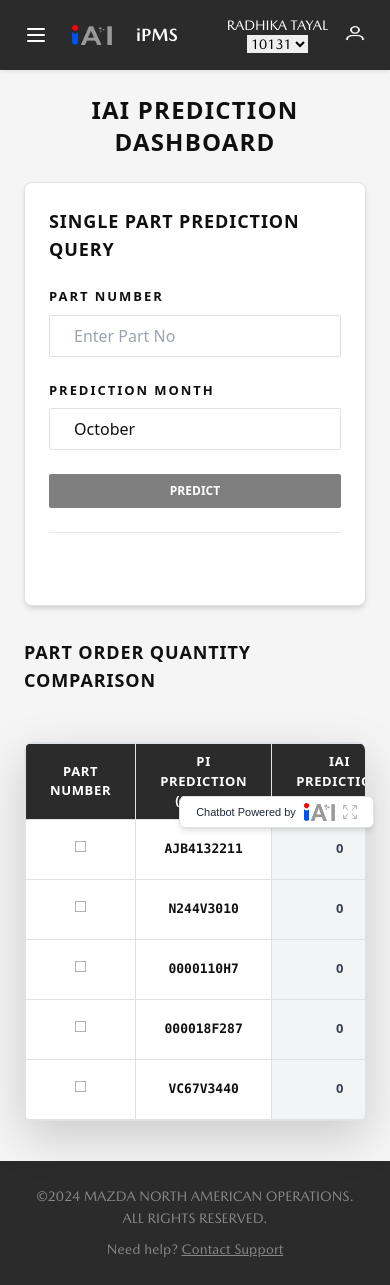
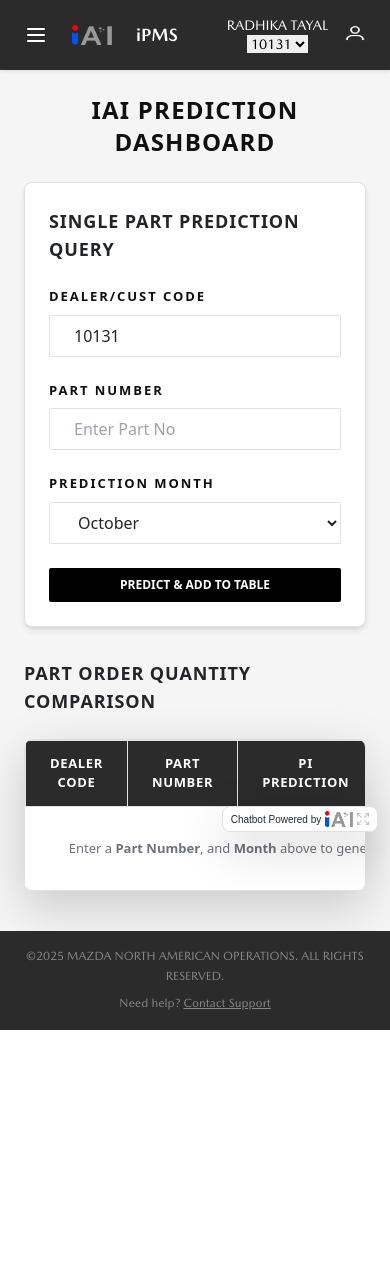
Before and after one commit to RadhikaTa/iPMS, a React (Vite) app in the folder frontend/: page /part-numbers-quantity-prediction in a window 390 px wide. After the commit the page ends 1030 px from the top, so only its background shows below. Built offline with nearby package versions, Linux system fonts and the light colour scheme; a web font is replaced by a local one.

Commit message:
Ai prediction page added

```diff
--- a/frontend/src/components/ChatbotFooter.jsx
+++ b/frontend/src/components/ChatbotFooter.jsx
@@ -1,13 +1,43 @@
 import React from 'react';
+// Assuming these paths are correct
 import AiLogo from '../assets/iAI.png';
 import Expand from '../assets/Expand.svg';
 
 const ChatbotFooter = () => {
   return (
-    <div className="fixed bottom-4 right-4 z-50 flex items-center px-3 py-[6px] bg-white border border-gray-300 rounded-md shadow-md text-[11px] font-medium font-mazda">
-      <span className="mr-2 text-gray-800 whitespace-nowrap">Chatbot Powered by</span>
-      <img src={AiLogo} alt="iAi" className="h-[18px] mr-2" />
-      <img src={Expand} alt="Expand" className="h-[14px] opacity-70" />
+    // 1. Base (Mobile) Styles: Smaller padding, smaller text.
+    // 2. sm: (Tablet/Desktop) Styles: Increased size for desktop.
+    <div className="
+        fixed bottom-3 right-3 z-50
+        flex items-center
+        px-2 py-1 sm:px-3 sm:py-[6px]
+        bg-white border border-gray-300 rounded-lg shadow-lg
+        text-[10px] sm:text-[11px]
+        font-medium font-mazda
+    ">
+
+      {/* Text: Adjusts whitespace to prevent wrapping on tiny screens */}
+      <span className="
+          mr-1 sm:mr-2
+          text-gray-800
+          whitespace-nowrap
+      ">
+        Chatbot Powered by
+      </span>
+
+      {/* Ai Logo: Adjusts height */}
+      <img
+        src={AiLogo}
+        alt="iAi"
+        className="h-4 sm:h-[18px] mr-1 sm:mr-2"
+      />
+
+      {/* Expand Icon: Adjusts height */}
+      <img
+        src={Expand}
+        alt="Expand"
+        className="h-3 sm:h-[14px] opacity-70"
+      />
     </div>
   );
 };
--- a/frontend/src/components/Footer.jsx
+++ b/frontend/src/components/Footer.jsx
@@ -2,10 +2,27 @@
 
 const Footer = () => {
   return (
-    <footer className="w-full bg-[#2B2B2B] text-[#888888] text-[13px] font-mazda px-4 py-4">
-      <div className="flex flex-col md:flex-row items-center justify-center gap-2 md:gap-4 text-center text-sm leading-relaxed">
-        <span>©2024 MAZDA NORTH AMERICAN OPERATIONS. ALL RIGHTS RESERVED.</span>
+    // 1. Footer Container:
+    // - Use slightly more padding (py-3) on mobile, then return to py-4 on md screens.
+    // - Use text-xs (12px) on mobile and text-sm (14px) on desktop for better hierarchy.
+    <footer className="w-full bg-[#2B2B2B] text-[#888888] text-xs md:text-sm font-mazda px-4 py-3 md:py-4">
+
+      {/* 2. Content Container:
+          - flex-col (default) for stacking on mobile.
+          - md:flex-row for side-by-side layout on larger screens.
+          - justify-center and items-center ensure perfect alignment.
+      */}
+      <div className="flex flex-col md:flex-row items-center justify-center gap-2 md:gap-4 text-center leading-relaxed">
+
+        {/* Copyright Text */}
+        <span>
+          &copy;{new Date().getFullYear()} MAZDA NORTH AMERICAN OPERATIONS. ALL RIGHTS RESERVED.
+        </span>
+
+        {/* Separator: Still hidden on small screens, shown on md and up */}
         <span className="hidden md:inline-block">|</span>
+
+        {/* Help Link */}
         <span>
           Need help?{' '}
           <a
--- a/frontend/src/components/PartNumbersQuantityPrediction.jsx
+++ b/frontend/src/components/PartNumbersQuantityPrediction.jsx
@@ -1,86 +1,98 @@
-import React, { useState } from 'react';
-import axios from 'axios';
+import React, { useState } from "react";
+import axios from "axios";
 
-// --- Icon SVGs (Replacing Image Imports) ---
-// Note: In a real app, these would be separate files or imported from an icon library.
-// For this single-file solution, we use inline SVGs.
+/* ----------------- ICONS ----------------- */
 
-// Tip Icon (e.g., Warning/Suggestion)
 const TipIcon = ({ className = "w-4 h-4 text-orange-500" }) => (
-  <svg className={className} fill="none" stroke="currentColor" viewBox="0 0 24 24" xmlns="http://www.w3.org/2000/svg">
-    <path strokeLinecap="round" strokeLinejoin="round" strokeWidth="2" d="M12 9v2m0 4h.01m-6.938 4h13.856c1.54 0 2.502-1.667 1.732-3L13.732 4c-.77-1.333-2.694-1.333-3.464 0L3.3 16c-.77 1.333.192 3 1.732 3z"/>
+  <svg
+    className={className}
+    fill="none"
+    stroke="currentColor"
+    viewBox="0 0 24 24"
+    xmlns="http://www.w3.org/2000/svg"
+  >
+    <path
+      strokeLinecap="round"
+      strokeLinejoin="round"
+      strokeWidth="2"
+      d="M12 9v2m0 4h.01m-6.938 4h13.856c1.54 0 2.502-1.667 1.732-3L13.732 4c-.77-1.333-2.694-1.333-3.464 0L3.3 16c-.77 1.333.192 3 1.732 3z"
+    />
   </svg>
 );
 
-// Idle Icon (e.g., No recent activity/Low demand)
 const IdleIcon = ({ className = "w-4 h-4 text-gray-500" }) => (
-  <svg className={className} fill="none" stroke="currentColor" viewBox="0 0 24 24" xmlns="http://www.w3.org/2000/svg">
-    <path strokeLinecap="round" strokeLinejoin="round" strokeWidth="2" d="M10 14l2-2m0 0l2-2m-2 2l-2-2m2 2l2 2m7-2a9 9 0 11-18 0 9 9 0 0118 0z"/>
+  <svg
+    className={className}
+    fill="none"
+    stroke="currentColor"
+    viewBox="0 0 24 24"
+    xmlns="http://www.w3.org/2000/svg"
+  >
+    <path
+      strokeLinecap="round"
+      strokeLinejoin="round"
+      strokeWidth="2"
+      d="M10 14l2-2m0 0l2-2m-2 2l-2-2m2 2l2 2m7-2a9 9 0 11-18 0 9 9 0 0118 0z"
+    />
   </svg>
 );
 
-// Pre-Idle Icon (e.g., Demand softening)
 const PreIdleIcon = ({ className = "w-4 h-4 text-yellow-500" }) => (
-  <svg className={className} fill="none" stroke="currentColor" viewBox="0 0 24 24" xmlns="http://www.w3.org/2000/svg">
-    <path strokeLinecap="round" strokeLinejoin="round" strokeWidth="2" d="M13 10V3L4 14h7v7l9-11h-7z"/>
+  <svg
+    className={className}
+    fill="none"
+    stroke="currentColor"
+    viewBox="0 0 24 24"
+    xmlns="http://www.w3.org/2000/svg"
+  >
+    <path
+      strokeLinecap="round"
+      strokeLinejoin="round"
+      strokeWidth="2"
+      d="M13 10V3L4 14h7v7l9-11h-7z"
+    />
   </svg>
 );
 
+/* ----------------- MONTHS ----------------- */
 
-// Array for all months for the filter
 const allMonths = [
-  "January", "February", "March", "April", "May", "June",
-  "July", "August", "September", "October", "November", "December"
+  "January",
+  "February",
+  "March",
+  "April",
+  "May",
+  "June",
+  "July",
+  "August",
+  "September",
+  "October",
+  "November",
+  "December",
 ];
 
-// Initial data structure for the Comparison Table
-const initialOrderData = [
-  { line: "0001", partNumber: "AJB4132211", finalOrderQty: 4, description: "GSKT, SURGE TANK, GRILL", remark: "", piPrediction: 0, iaiPrediction: null, iaiTips: "Tip", isLoading: false },
-  { line: "0002", partNumber: "N244V3010", finalOrderQty: 2, description: "BLACK FILM 4 RR BMPR", remark: "", piPrediction: 0, iaiPrediction: null, iaiTips: "Idle", isLoading: false },
-  { line: "0003", partNumber: "0000110H7", finalOrderQty: 1, description: "BULB,LOW BEAM", remark: "", piPrediction: 0, iaiPrediction: null, iaiTips: null, isLoading: false },
-  { line: "0004", partNumber: "000018F287", finalOrderQty: 4, description: "SPARK PLUG", remark: "", piPrediction: 0, iaiPrediction: null, iaiTips: "PreIdle", isLoading: false },
-  { line: "0005", partNumber: "VC67V3440", finalOrderQty: 7, description: "Splash Guards, Front & Rear", remark: "", piPrediction: 0, iaiPrediction: null, iaiTips: null, isLoading: false },
-];
+/* ----------------- COMPONENT ----------------- */
 
-export default function PartOrderPredictionTable() {
-  // Global Filters/Order Info
-  const [dealerCode, setDealerCode] = useState('DLR-101');
-  const [selectedMonth, setSelectedMonth] = useState('October'); // Default for single prediction
-  const [orderNumber, setOrderNumber] = useState('PO-2024-001');
+export default function PartNumbersQuantityPrediction() {
+  // ✔️ Dealer code auto-loads from LocalStorage
+  const [dealerCode, setDealerCode] = useState(
+    localStorage.getItem("dealerCode") || "10131"
+  );
 
-  // Comparison Table State
-  const [orderData, setOrderData] = useState(initialOrderData);
-  const [bulkLoading, setBulkLoading] = useState(false);
-  const [bulkError, setBulkError] = useState('');
+  const [selectedMonth, setSelectedMonth] = useState("October");
+  const [orderData, setOrderData] = useState([]);
 
-  // Single Prediction State
-  const [singlePartNumber, setSinglePartNumber] = useState('');
-  const [singlePrediction, setSinglePrediction] = useState(null);
+  const [singlePartNumber, setSinglePartNumber] = useState("");
   const [singleLoading, setSingleLoading] = useState(false);
-  const [singleError, setSingleError] = useState('');
+  const [singleError, setSingleError] = useState("");
 
-  // Helper function to render the correct SVG icon
-  const renderIAITips = (tip) => {
-    switch (tip) {
-      case 'Tip': return <TipIcon className="w-4 h-4 mx-auto text-green-600" />;
-      case 'Idle': return <IdleIcon className="w-4 h-4 mx-auto text-gray-500" />;
-      case 'PreIdle': return <PreIdleIcon className="w-4 h-4 mx-auto text-yellow-600" />;
-      default: return "-";
-    }
-  };
+  const [bulkError, setBulkError] = useState("");
 
-  // State update helpers
-  const updateRowState = (index, updates) => {
-    setOrderData(prevData =>
-      prevData.map((item, i) => (i === index ? { ...item, ...updates } : item))
+  const updateItemByKey = (key, updates) => {
+    setOrderData((prev) =>
+      prev.map((item) => (item.key === key ? { ...item, ...updates } : item))
     );
   };
-
-  const handleChange = (index, key, value) => {
-    updateRowState(index, { [key]: value });
-  };
-
-  // --- Prediction Logic with Exponential Backoff ---
 
   const fetchWithBackoff = async (url, payload, retries = 3, delay = 1000) => {
     for (let i = 0; i < retries; i++) {
@@ -89,219 +101,277 @@
         return res.data.predicted_quantity;
       } catch (error) {
         if (i < retries - 1) {
-          await new Promise(resolve => setTimeout(resolve, delay * Math.pow(2, i)));
+          await new Promise((r) => setTimeout(r, delay * Math.pow(2, i)));
         } else {
-          throw error; // Throw error on last retry
+          throw error;
         }
       }
     }
   };
 
-  // --- 1. Single Part Prediction Handler (Requested in first row) ---
+  /* ----------------- SINGLE PREDICTION ----------------- */
   const handleSinglePredict = async (e) => {
     e.preventDefault();
-    if (!dealerCode || !selectedMonth || !singlePartNumber) {
-      setSingleError("Please ensure Dealer Code, Month, and Part Number are filled.");
+
+    const dealer = dealerCode.trim();
+    const part = singlePartNumber.trim();
+    const month = selectedMonth.trim();
+
+    if (!dealer || !part || !month) {
+      setSingleError("Please enter   Part Number, and Month.");
       return;
     }
 
+    // ✔️ Save dealer code to LocalStorage whenever used
+    localStorage.setItem("dealerCode", dealer);
+
+    setSingleError("");
     setSingleLoading(true);
-    setSingleError('');
-    setSinglePrediction(null);
-    const predictionEndpoint = 'http://127.0.0.1:8000/predict';
 
-    const payload = {
-      dealer_code: dealerCode.trim(),
-      part_number: singlePartNumber.trim(),
-      month: selectedMonth.trim(),
+    const uniqueKey = Date.now();
+
+    const loadingItem = {
+      key: uniqueKey,
+      partNumber: part,
+      dealer_code: dealer,
+      piPrediction: "-",
+      iaiPrediction: "Loading...",
+      isLoading: true,
     };
 
+    setOrderData((prev) => [...prev, loadingItem]);
+
+    let piQty = "-";
+    let iaiQty = "Error";
+
     try {
-      const predictedQuantity = await fetchWithBackoff(predictionEndpoint, payload);
-      setSinglePrediction(Math.max(0, Math.round(predictedQuantity))); // Non-negative, integer
+      /* --- PI Prediction (DB) --- */
+      const dbURL = `http://127.0.0.1:8000/api/stock-details?cust_number=${dealer}&item_no=${part}`;
+
+      let dbData = [];
+
+      try {
+        const dbRes = await axios.get(dbURL);
+        dbData = dbRes.data;
+      } catch (err) {
+        console.warn("DB fetch failed:", err.message);
+      }
+
+      if (dbData.length > 0) {
+        piQty = dbData[0].piPrediction || "-";
+      } else {
+        setSingleError(
+          (prev) => (prev ? prev + " | " : "") + `No PI data found for ${part}.`
+        );
+      }
+
+      updateItemByKey(uniqueKey, { piPrediction: piQty });
+
+      /* --- ML Prediction --- */
+      const payload = {
+        dealer_code: dealer,
+        part_number: part,
+        month: month,
+      };
+
+      const mlQty = await fetchWithBackoff(
+        "http://127.0.0.1:8000/predict",
+        payload
+      );
+
+      iaiQty = Math.max(0, Math.round(mlQty));
+
+      updateItemByKey(uniqueKey, {
+        piPrediction: piQty,
+        iaiPrediction: iaiQty,
+        isLoading: false,
+      });
     } catch (error) {
-      console.error(`Single Prediction failed:`, error);
-      setSingleError("Prediction failed. Check API server status.");
+      console.error("Single prediction failed:", error);
+
+      updateItemByKey(uniqueKey, {
+        iaiPrediction: "FAIL",
+        isLoading: false,
+      });
+
+      setSingleError("Prediction failed. Check API server.");
     } finally {
       setSingleLoading(false);
     }
   };
 
-
-  // --- 2. Bulk Prediction Handler (For the Comparison Table) ---
-  const handleBulkPredict = async () => {
-    if (!dealerCode || !selectedMonth) {
-      setBulkError("Please enter a Dealer Code and select a Month before predicting.");
-      return;
-    }
-
-    setBulkLoading(true);
-    setBulkError('');
-    const predictionEndpoint = 'http://127.0.0.1:8000/predict';
-    let hasError = false;
-
-    // Sequential promise execution for robustness against mock API limits
-    for (let index = 0; index < orderData.length; index++) {
-      const item = orderData[index];
-
-      updateRowState(index, { isLoading: true });
-
-      const payload = {
-        dealer_code: dealerCode.trim(),
-        part_number: item.partNumber.trim(),
-        month: selectedMonth.trim(),
+  /* ----------------- BULK PLACEHOLDER ----------------- */
+  const handleBulkPredict = () => {
+    setBulkError("Bulk prediction is not implemented yet.");
   };
 
-      try {
-        const predictedQuantity = await fetchWithBackoff(predictionEndpoint, payload);
+  const headerStyle =
+    "px-4 py-2 font-bold border border-[#E0E0E0] h-[66px] text-white bg-[#2B2B2B] text-center uppercase tracking-wider";
 
-        updateRowState(index, {
-          iaiPrediction: Math.max(0, Math.round(predictedQuantity)),
-          isLoading: false
-        });
-      } catch (error) {
-        console.error(`Prediction failed for ${item.partNumber}:`, error);
-        hasError = true;
-        updateRowState(index, {
-          iaiPrediction: 'Error',
-          isLoading: false
-        });
-      }
-    }
-
-    setBulkLoading(false);
-    if (hasError) {
-      setBulkError("One or more part predictions failed. Check individual row results.");
-    }
-  };
-
-  const headerStyle = "px-4 py-2 text-left font-bold border border-[#E0E0E0] h-[66px] text-white bg-[#2B2B2B] text-center tracking-wider";
+  /* ----------------- JSX ----------------- */
 
   return (
-    <div className="w-full px-4 sm:px-6 pt-6 pb-10 font-sans bg-[#F5F5F5] min-h-screen relative">
-
+    <div className="w-full px-4 sm:px-6 pt-6 pb-10 bg-[#F5F5F5] min-h-screen">
       <h1 className="text-2xl font-bold text-[#101010] mb-6 uppercase tracking-wider text-center">
         iAI Prediction Dashboard
       </h1>
 
-
-
-      {/* --- 1. SINGLE PART PREDICTION FORM (part no prediction month predict) --- */}
+      {/* ----------------- FORM ----------------- */}
       <div className="bg-white p-6 rounded-lg shadow-md mb-6 border border-[#D9D9D9]">
-          <h2 className="text-lg font-bold text-[#101010] mb-4 uppercase tracking-wider">
+        <h2 className="text-lg font-bold mb-4 uppercase tracking-wider">
           Single Part Prediction Query
         </h2>
+
         <form onSubmit={handleSinglePredict}>
           <div className="grid grid-cols-1 md:grid-cols-4 gap-4 items-end">
-                  {/* Part Number */}
             <div>
-                      <label className="block text-[#101010] font-bold text-[13px] tracking-[1.95px] mb-2 uppercase">Part Number</label>
+              <label className="block text-[#101010] font-bold text-[13px] tracking-[1.95px] mb-2 uppercase">
+                Dealer/Cust Code
+              </label>
+
+              <input
+                type="text"
+                value={dealerCode}
+                onChange={(e) => {
+                  setDealerCode(e.target.value);
+                  localStorage.setItem("dealerCode", e.target.value);
+                }}
+                placeholder="Dealer Code (ex: 10131)"
+                className="border border-[#CCCCCC] px-4 py-2 w-full focus:border-black rounded-sm"
+                required
+              />
+            </div>
+
+            <div>
+              <label className="block text-[#101010] font-bold text-[13px] tracking-[1.95px] mb-2 uppercase">
+                Part Number
+              </label>
               <input
                 type="text"
                 value={singlePartNumber}
                 onChange={(e) => setSinglePartNumber(e.target.value)}
                 placeholder="Enter Part No"
-                          className="border border-[#CCCCCC] text-[#101010] px-4 py-2 w-full outline-none focus:border-black rounded-sm"
+                className="border border-[#CCCCCC] px-4 py-2 w-full focus:border-black rounded-sm"
                 required
               />
             </div>
 
-                  {/* Prediction Month */}
             <div>
-                      <label className="block text-[#101010] font-bold text-[13px] tracking-[1.95px] mb-2 uppercase">Prediction Month</label>
+              <label className="block text-[#101010] font-bold text-[13px] tracking-[1.95px] mb-2 uppercase">
+                Prediction Month
+              </label>
               <select
                 value={selectedMonth}
                 onChange={(e) => setSelectedMonth(e.target.value)}
-                          className="border border-[#CCCCCC] text-[#101010] px-4 py-2 w-full outline-none focus:border-black appearance-none bg-white rounded-sm"
+                className="border border-[#CCCCCC] px-4 py-2 w-full bg-white rounded-sm"
                 required
               >
                 <option value="">Select Month</option>
                 {allMonths.map((m) => (
-                              <option key={m} value={m}>{m}</option>
+                  <option key={m}>{m}</option>
                 ))}
               </select>
             </div>
 
-                  {/* Predict Button */}
-                  <div className="md:col-span-1">
             <button
               type="submit"
-                          className="bg-black text-white font-bold text-[12px] px-6 py-2 uppercase hover:bg-gray-800 transition-colors w-full rounded-sm disabled:opacity-50"
-                          disabled={singleLoading || !dealerCode || !selectedMonth || !singlePartNumber}
+              disabled={singleLoading}
+              className="bg-black text-white font-bold text-[12px] px-6 py-2 uppercase hover:bg-green-800 transition-colors rounded-sm w-full"
             >
-                          {singleLoading ? 'PREDICTING...' : 'PREDICT'}
+              {singleLoading ? "Predicting..." : "Predict & Add to Table"}
             </button>
-                  </div>
           </div>
         </form>
 
-          {/* Single Prediction Result Display */}
-          <div className="mt-6 p-4 border-t border-gray-200">
-              {singlePrediction !== null && (
-                  <p className="text-lg font-semibold text-gray-700">
-                      Predicted Quantity for <span className="text-black font-extrabold">{singlePartNumber}</span>:
-                      <span className="text-red-600 ml-2 text-2xl">{singlePrediction}</span>
+        {singleError && (
+          <p className="text-sm font-medium text-red-600 mt-3">
+            ⚠️ {singleError}
           </p>
         )}
-              {singleError && (
-                  <p className="text-sm font-medium text-red-600 mt-2">Error: {singleError}</p>
-              )}
-          </div>
       </div>
 
-      {/* --- 2. COMPARISON TABLE SECTION --- */}
-      <h2 className="text-lg font-bold text-[#101010] mb-4 uppercase tracking-wider mt-8">
+      {/* ----------------- TABLE ----------------- */}
+
+      <h2 className="text-lg font-bold mt-8 mb-4 uppercase tracking-wider">
         Part Order Quantity Comparison
       </h2>
 
-      {/* BULK PREDICTION ACTION BUTTON */}
-      <div className="mb-4 flex justify-between items-center">
-          <div className='flex gap-4'>
-
-          </div>
-
-      </div>
-
-      {/* BULK ERROR MESSAGE */}
       {bulkError && (
-          <div className="mb-4 p-3 bg-red-100 border border-red-400 text-red-700 text-sm font-medium rounded-lg">
+        <div className="mb-4 p-3 bg-red-100 border border-red-400 text-red-700 rounded-lg text-sm">
           {bulkError}
         </div>
       )}
 
-      {/* COMPARISON TABLE */}
       <div className="overflow-x-auto bg-white border border-[#D9D9D9] rounded-lg shadow-lg">
-        <table className="min-w-full w-full border-collapse">
+        <table className="w-full border-collapse">
           <thead>
-            <tr className="text-[13px] h-[66px] uppercase tracking-wider">
+            <tr className="text-[13px] h-[66px] uppercase">
+              <th className={headerStyle}>Dealer Code</th>
               <th className={headerStyle}>Part Number</th>
-              <th className={headerStyle}>PI Prediction (Static)</th>
-              <th className={headerStyle}>iAI Prediction (ML)</th>
-
+              <th className={headerStyle}>PI Prediction</th>
+              <th className={headerStyle}>iAI Prediction</th>
             </tr>
           </thead>
-          <tbody className="bg-white text-[13px] text-[#101010]">
-            {orderData.map((item, index) => (
-              <tr key={index} className="h-[60px] hover:bg-gray-50">
-                <td className="border border-[#E0E0E0] px-4 py-2 text-center w-10">
-                  <input type="checkbox" className="scale-90 accent-black" />
+
+          <tbody className="text-[13px] text-[#101010]">
+            {orderData.length > 0 ? (
+              orderData.map((item) => (
+                <tr key={item.key} className="h-[60px] hover:bg-gray-50">
+                  <td className="border px-4 py-2 text-center font-semibold">
+                    {item.dealer_code}
                   </td>
-                <td className="border border-[#E0E0E0] px-4 py-2 font-mono text-center font-bold w-40">
+
+                  <td className="border px-4 py-2 text-center font-bold font-mono">
                     {item.partNumber}
                   </td>
 
-                {/* PI Prediction (Static 0) */}
-                <td className="border border-[#E0E0E0] px-4 py-2 text-center font-semibold text-gray-700 bg-gray-100 w-32">
+                  <td className="border px-4 py-2 text-center bg-gray-100 font-semibold">
                     {item.piPrediction}
                   </td>
 
+                  <td className="border px-4 py-2 text-center font-extrabold text-red-600">
+                    {item.isLoading ? (
+                      <svg
+                        className="animate-spin h-5 w-5 mx-auto"
+                        fill="none"
+                        viewBox="0 0 24 24"
+                      >
+                        <circle
+                          className="opacity-25"
+                          cx="12"
+                          cy="12"
+                          r="10"
+                          stroke="currentColor"
+                          strokeWidth="4"
+                        />
+                        <path
+                          className="opacity-75"
+                          fill="currentColor"
+                          d="M4 12a8 8 0 018-8V0C5.373 0 0
+                          5.373 0 12h4zm2 5.291A7.962
+                          7.962 0 014 12H0c0 3.042 1.135
+                          5.824 3 7.938l3-2.647z"
+                        />
+                      </svg>
+                    ) : item.iaiPrediction === "FAIL" ? (
+                      <span className="text-red-600 font-bold">FAIL</span>
+                    ) : (
+                      <span className="text-xl">{item.iaiPrediction}</span>
+                    )}
+                  </td>
                 </tr>
-            ))}
+              ))
+            ) : (
+              <tr>
+                <td colSpan="4" className="text-center py-8 text-gray-500">
+                  Enter a <strong>Part Number</strong>, and
+                  <strong> Month</strong> above to generate predictions.
+                </td>
+              </tr>
+            )}
           </tbody>
         </table>
       </div>
-
-
     </div>
   );
 }
```
Also changed, not shown: frontend/src/components/Dashboard.jsx (+55 -80 lines), frontend/src/hooks/useLocalStorage.js (added, +72 -0 lines), 2 other files (tests, documents, lock files or other folders). Lines whose indentation alone changed are shown as unchanged.
